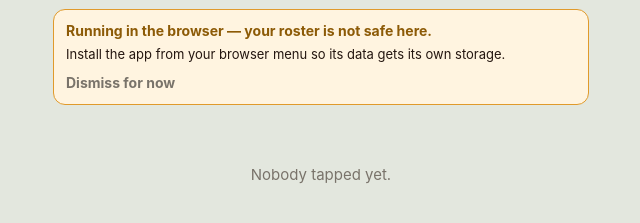
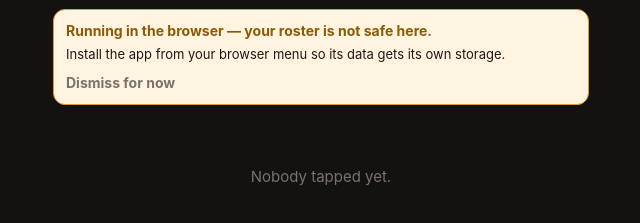
Before and after one commit to nootnoot0328/kopi-run, a website: page index.html in a window 1280 px wide. Both pictures are taken after a click on the button "Counter". Shown: the part 87-310 px from the top of the page, without its empty margins (319-959 px from the left). Drawn offline with Linux system fonts and the light colour scheme.

Commit message:
Match Counter page canvas and safe area to dark background

```diff
--- a/index.html
+++ b/index.html
@@ -22,6 +22,8 @@ html,body{margin:0;background:var(--tile);color:var(--ink);
   font-family:-apple-system,BlinkMacSystemFont,'Helvetica Neue',Roboto,Arial,sans-serif;
   overscroll-behavior-y:none;-webkit-text-size-adjust:100%}
 body{padding-bottom:env(safe-area-inset-bottom)}
+/* Match the page canvas and bottom safe area to the Counter view. */
+html.counter-screen,html.counter-screen body{background:var(--night);color-scheme:dark}
 /* iOS: kill double-tap zoom, long-press callout menus and text selection on controls */
 button{font:inherit;cursor:pointer;touch-action:manipulation;
   -webkit-user-select:none;user-select:none;-webkit-touch-callout:none;appearance:none}
@@ -502,7 +504,7 @@ if(navigator.storage&&navigator.storage.persist){try{navigator.storage.persist()
 <script>
 /* Kopitiam Run — local standalone app, or one cloud-backed team list. */
 const { h, render } = preact;
-const { useState, useEffect, useMemo } = preactHooks;
+const { useState, useEffect, useLayoutEffect, useMemo } = preactHooks;
 const html = htm.bind(h);
 
 /* ---------- storage: localStorage, with an in-memory fallback ---------- */
@@ -721,6 +723,10 @@ function App() {
   const [picked, setPicked] = useState(() => store.get(localKey(K.draft), {}));
   const [extras, setExtras] = useState([]);
   const [screen, setScreen] = useState("who");
+  useLayoutEffect(() => {
+    document.documentElement.classList.toggle('counter-screen', screen === 'counter');
+    return () => document.documentElement.classList.remove('counter-screen');
+  }, [screen]);
   const [sheet, setSheet] = useState(null);
   const [customs, setCustoms] = useState(() => initial('customs', K.custom, []));
   const [groups, setGroups] = useState(() => initial('groups', K.groups, []));
@@ -1209,7 +1215,7 @@ function Counter({ lines, onDone }) {
 
   function setCount(line, n) { setHere((h) => ({ ...h, [line]: n })); }
 
-  if (!fam.length) return html`<main><div class="empty"><p>Nobody tapped yet.</p></div></main>`;
+  if (!fam.length) return html`<main class="dark"><div class="empty"><p>Nobody tapped yet.</p></div></main>`;
 
   const tabs = html`
     <div class="modebar">
--- a/sw.js
+++ b/sw.js
@@ -1,7 +1,7 @@
 /* Caches the app so it opens with no signal.
    Only index.html exists — everything else is inlined as data URIs.
    Bump VERSION every time you edit index.html, or the phone keeps the old copy. */
-const VERSION = 'kopi-run-v9';
+const VERSION = 'kopi-run-v10';
 const SHELL = ['./', './index.html', './team.js', './people.js'];
 
 self.addEventListener('install', e => {
```
